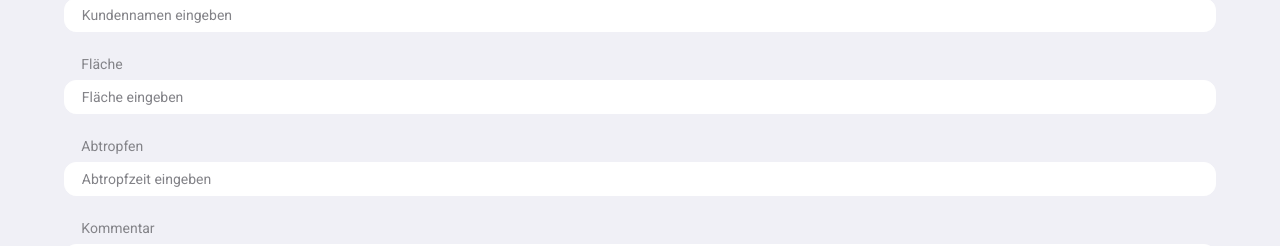
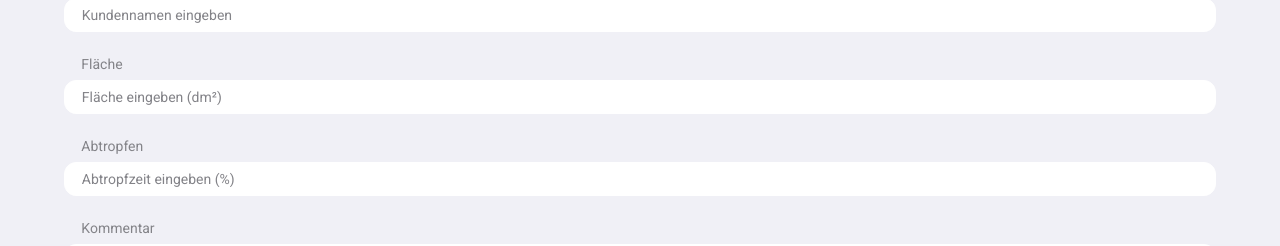
Before and after one commit to rapbru/cas-fee-project2-gravox, an Angular app in the folder frontend/: page /add-article in a window 1280 px wide. Shown: the part 400-646 px from the top of the page. Built offline with nearby package versions, Linux system fonts and the light colour scheme; no server answers; sample sign-in values are in the browser's storage.

Commit message:
Fix error where units would count against maximum character limit of input field.

```diff
--- a/frontend/src/app/add-article/add-article.component.html
+++ b/frontend/src/app/add-article/add-article.component.html
@@ -60,7 +60,7 @@
         [maxLength]="maxLengthSurface"
         [numbersOnly]="true"
         [unit]="'dm²'"
-        placeholder="Fläche eingeben">
+        placeholder="Fläche eingeben (dm²)">
       </app-input-field>
 
       <app-input-field
@@ -70,7 +70,7 @@
         [maxLength]="maxLengthDripOff"
         [numbersOnly]="true"
         [unit]="'%'"
-        placeholder="Abtropfzeit eingeben">
+        placeholder="Abtropfzeit eingeben (%)">
       </app-input-field>
 
       <app-input-field
--- a/frontend/src/app/input-field/input-field.component.ts
+++ b/frontend/src/app/input-field/input-field.component.ts
@@ -19,7 +19,7 @@ import { MatInputModule } from '@angular/material/input';
       <div class="input-field-header">
         <label class="input-field-label" [for]="name">{{ label }}</label>
         <span class="input-field-counter" [class.visible]="showCounter" [class.flash-limit]="isAtLimit">
-          {{ value.length || 0 }}/{{ maxLength }}
+          {{ value.length || 0 }}/{{ getEffectiveMaxLength() }} {{ numbersOnly ? 'Zahlen' : 'Zeichen' }}
         </span>
       </div>
       <div class="input-wrapper">
@@ -28,7 +28,7 @@ import { MatInputModule } from '@angular/material/input';
           [name]="name"
           [type]="type"
           [required]="required"
-          [maxlength]="maxLength"
+          [maxlength]="unit ? maxLength + unit.length + 1 : maxLength"
           [placeholder]="placeholder"
           [disabled]="disabled"
           [class.flash-limit]="isAtLimit"
@@ -89,8 +89,16 @@ export class InputFieldComponent implements ControlValueAccessor {
   }
 
   onInputChange(value: string): void {
+    if (this.unit && value.endsWith(this.unit)) {
+      value = value.slice(0, -this.unit.length).trim();
+    }
+
     if (this.numbersOnly) {
       value = value.replace(/[^0-9]/g, '');
+    }
+
+    if (this.maxLength > 0 && value.length > this.getEffectiveMaxLength()) {
+      value = value.slice(0, this.getEffectiveMaxLength());
     }
 
     this.value = value;
@@ -118,8 +126,12 @@ export class InputFieldComponent implements ControlValueAccessor {
 
   private checkLimit(): void {
     if (this.maxLength > 0) {
-      this.isAtLimit = (this.value?.length || 0) >= this.maxLength;
+      this.isAtLimit = (this.value?.length || 0) >= this.getEffectiveMaxLength();
     }
+  }
+
+  getEffectiveMaxLength(): number {
+    return this.maxLength;
   }
 
   onKeyPress(event: KeyboardEvent): void {
```
